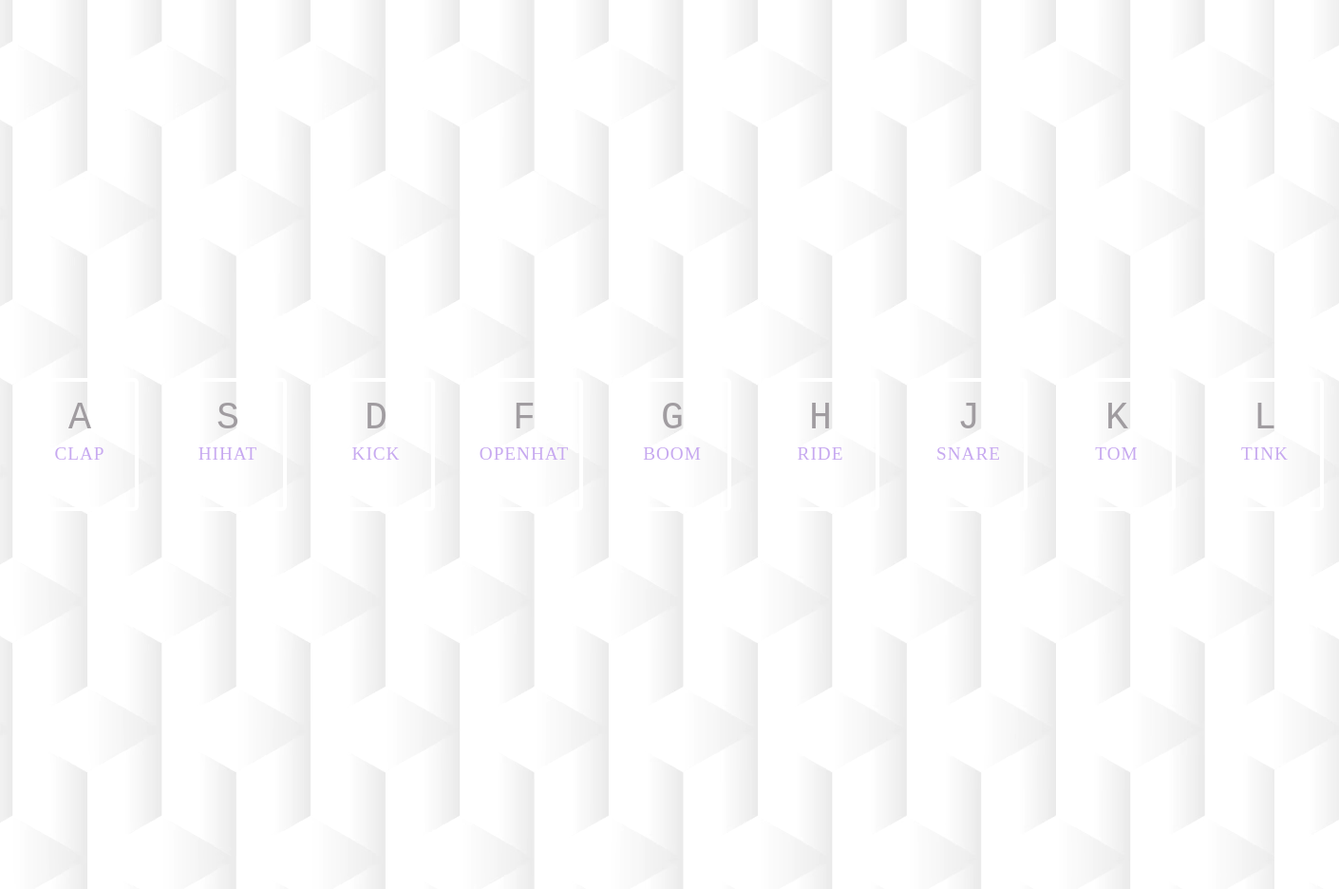
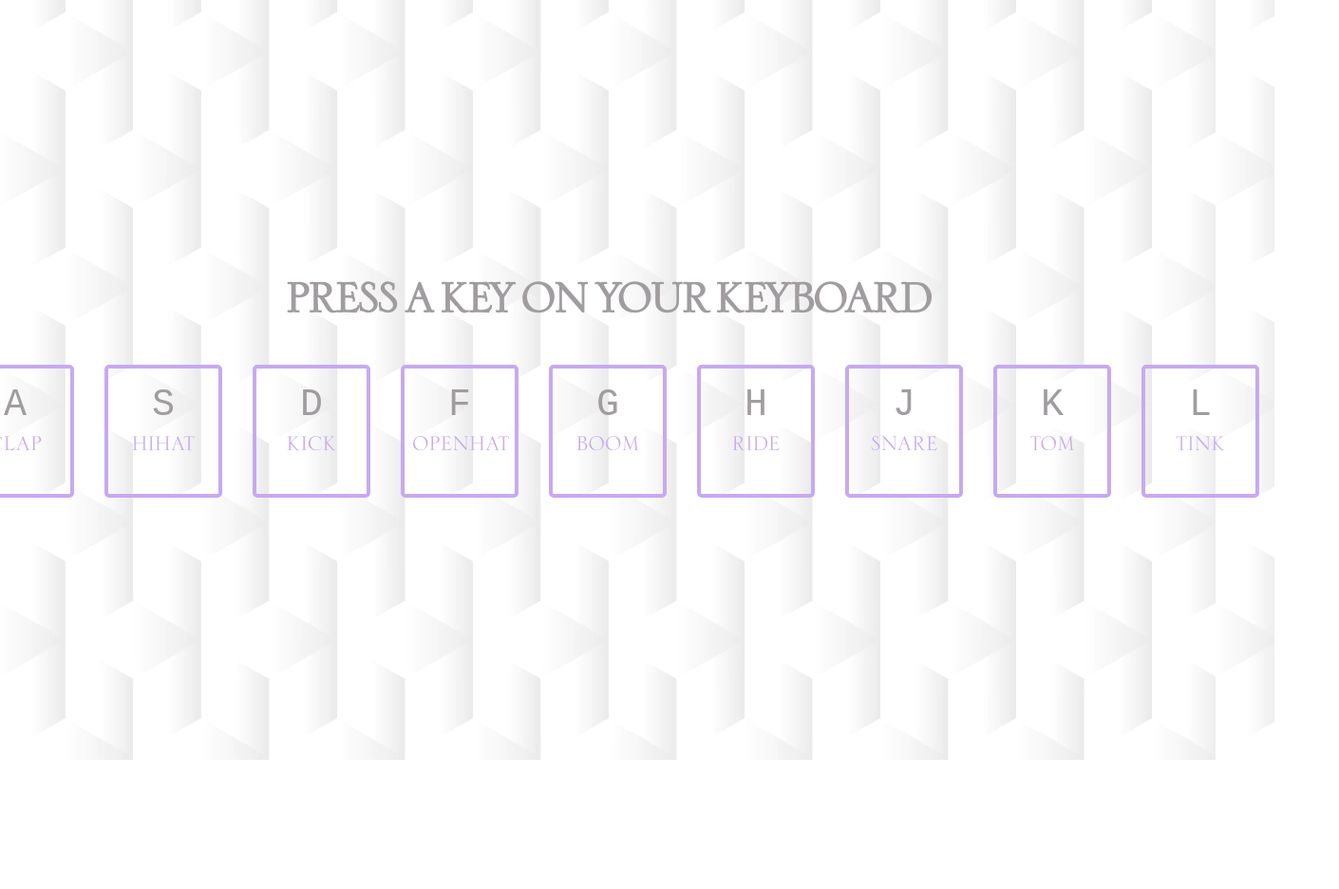
Before and after one commit to ElinaHulbert/drums, a plain HTML site: page index.html in a window 1280 px wide. Shown: the whole page at 95% size, 1410 px wide, since content can reach past the window. After the commit the page ends 800 px from the top, so only its background shows below. Drawn offline with Linux system fonts and the light colour scheme.

Commit message:
changes some styles, added a h1

```diff
--- a/index.html
+++ b/index.html
@@ -9,6 +9,9 @@
     <link rel="shortcut icon" href="favicon.ico"/>
 </head>
 <body>
+    <header>
+        <h1>Press a key on your keyboard</h1>
+    </header>
     <div class="keys">
         <div data-key="65" class="key">
             <kbd>A</kbd>
--- a/style.css
+++ b/style.css
@@ -1,14 +1,30 @@
 
+@font-face {
+    font-family: 'optiserlioregular';
+    src: url('optiserlio-webfont.woff2') format('woff2'),
+         url('optiserlio-webfont.woff') format('woff');
+    font-weight: normal;
+    font-style: normal;
+
+}
 body{
+    font-family: 'optiserlioregular';
     width:100%;
     height: 100vh;
     background-image: url(./img/background.avif);
     background-size: cover;
     background-position: center;
-    padding: 60px;
+    padding: 0;
+    margin: 0;
     display:flex;
+    flex-direction: column;
     justify-content: center;
     align-items: center;
+    text-transform: uppercase;
+}
+h1{
+    color: rgb(160, 156, 160);
+    font-size: 40px;
 }
 
 .keys{
@@ -20,7 +36,7 @@ body{
 }
 .key{
 
-    border: 4px solid rgb(255, 255, 255);
+    border: 4px solid #c7a9f0;
     border-radius: 5px;
     margin: 1rem;
     font-size: 1.5rem;
```
Also changed, not shown: favicon.ico, optiserlio-webfont.woff (added), optiserlio-webfont.woff2 (added).
